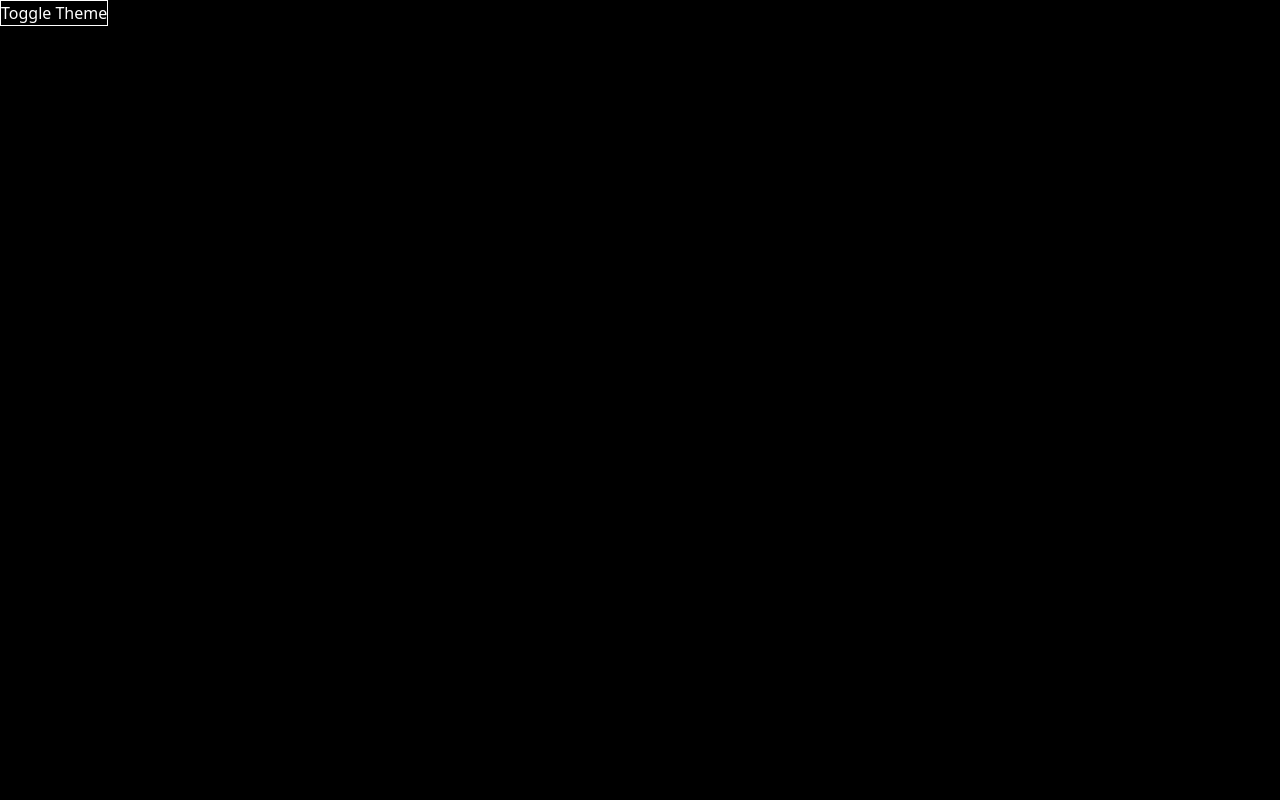
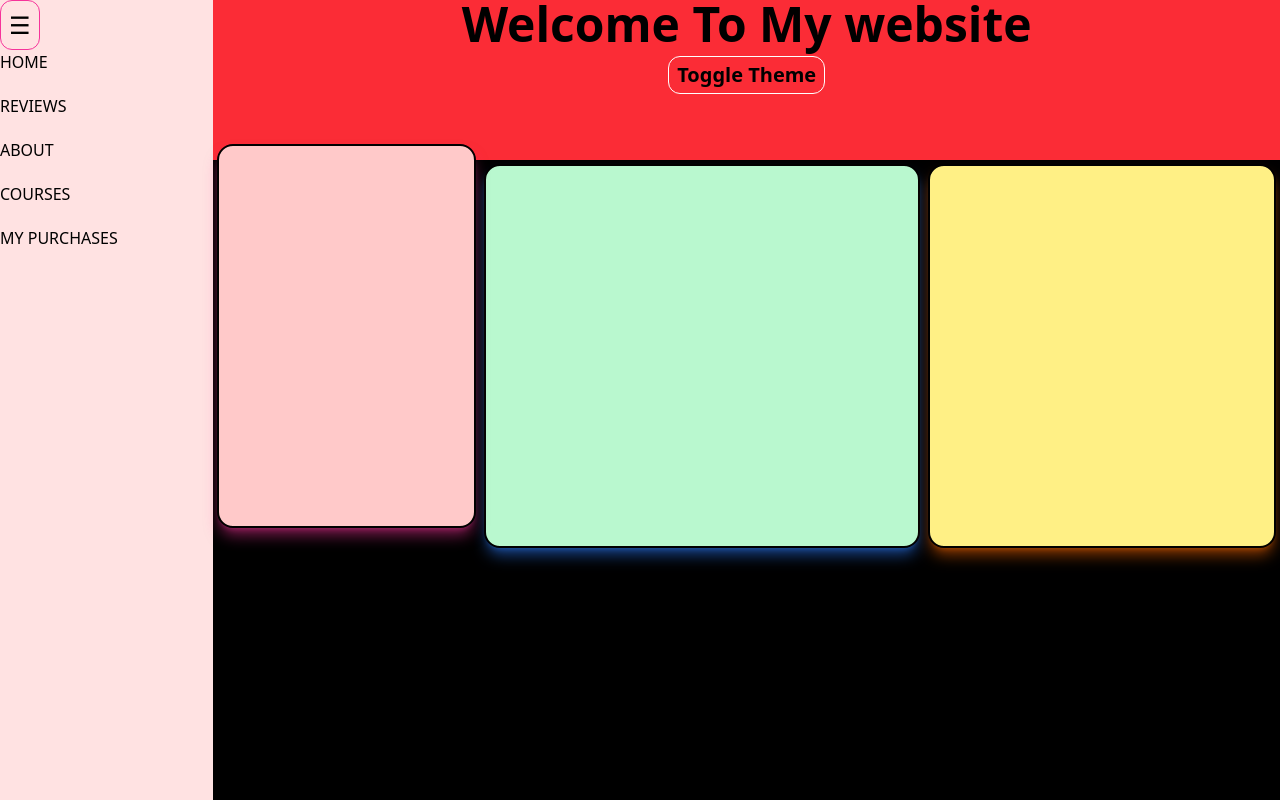
Before and after one commit to Bhumesh01/TailwindCss, a React (Vite) app in the folder TailwindPart2/: page / in a window 1280 px wide. Built offline with nearby package versions, Linux system fonts and the light colour scheme.

Commit message:
Created a web page with sidebar

```diff
--- a/TailwindPart2/src/App.jsx
+++ b/TailwindPart2/src/App.jsx
@@ -1,15 +1,52 @@
 import { useState } from 'react'
 import './App.css'
-import SidebarClass1 from './components/1-basic-project'
 function App() {
+  const[sidebarOpen, setSidebarOpen] = useState(true);
   return (
     <>
-      <div className='h-screen bg-white text-black dark:bg-black dark:text-white'>
-        <button className='border border-black dark:border-white' onClick={()=>{document.querySelector('html').classList.toggle("dark", document.querySelector("html").classList[0]=="dark"?false:true)}}>Toggle Theme</button>
-        {/* <SidebarClass1></SidebarClass1> */}
+      <div className='h-screen bg-white text-black dark:bg-black'>
+        <div className='flex'>
+          <Sidebar sidebarOpen={sidebarOpen} setSidebarOpen={setSidebarOpen}></Sidebar>
+          <MainContent sidebarOpen={sidebarOpen}></MainContent>
+        </div>
       </div>
     </>
   )
 }
+function MainContent(){
+  return(
+    <div className='w-full min-w-md'>
+      <div className='bg-red-500 sm:h-40 h-48 text-center text-5xl font-bold'><h1>Welcome To My website</h1><button className='border border-black dark:border-white mx-auto block p-2 rounded-xl mt-2 text-[20px]' onClick={()=>{document.querySelector('html').classList.toggle("dark", document.querySelector("html").classList[0]=="dark"?false:true)}}>Toggle Theme</button>
+        <br /></div>
+      <div className='grid grid-cols-12 gap-2 m-1'>
+        <div className='h-96 border-2 rounded-2xl bg-red-200 col-span-11 sm:col-span-3 -translate-y-5 shadow-lg shadow-pink-500/50'></div>
+        <div className='h-96 border-2 rounded-2xl bg-green-200 col-span-11 sm:col-span-5 shadow-lg shadow-blue-500/50'></div>
+        <div className='h-96 border-2 rounded-2xl bg-yellow-200 col-span-11 sm:col-span-4 shadow-lg shadow-orange-500/50'></div>
+      </div>
+    </div>
+  )
+}
+function Sidebar(props){
+  const sidebarOpen = props.sidebarOpen;
+  const setSidebarOpen = props.setSidebarOpen;
+  return(
+    <div className={`h-screen ${sidebarOpen?'w-64':'w-16'} bg-red-100 sm:block hidden`}>
+      {sidebarOpen?
+      <div>
+        <button className='transition-all duration-300 ease-in-out
+ hover:bg-pink-300 cursor-pointer text-2xl border border-pink-500 p-2 block rounded-xl' onClick={()=>{setSidebarOpen(prev=>!prev)}}>☰</button>
+        <div className='grid grid-rows-5 gap-5'>
+          <h1>HOME</h1>
+          <h1>REVIEWS</h1>
+          <h1>ABOUT</h1>
+          <h1>COURSES</h1>
+          <h1>MY PURCHASES</h1>
+        </div>
+        </div>:
+        <button className='transition-all duration-300 ease-in-out
+ hover:bg-pink-300 cursor-pointer text-3xl border border-pink-500 p-2 block rounded-xl' onClick={()=>{setSidebarOpen(prev=>!prev)}}>☰</button>}
+    </div>
+  )
+}
 
 export default App
```
